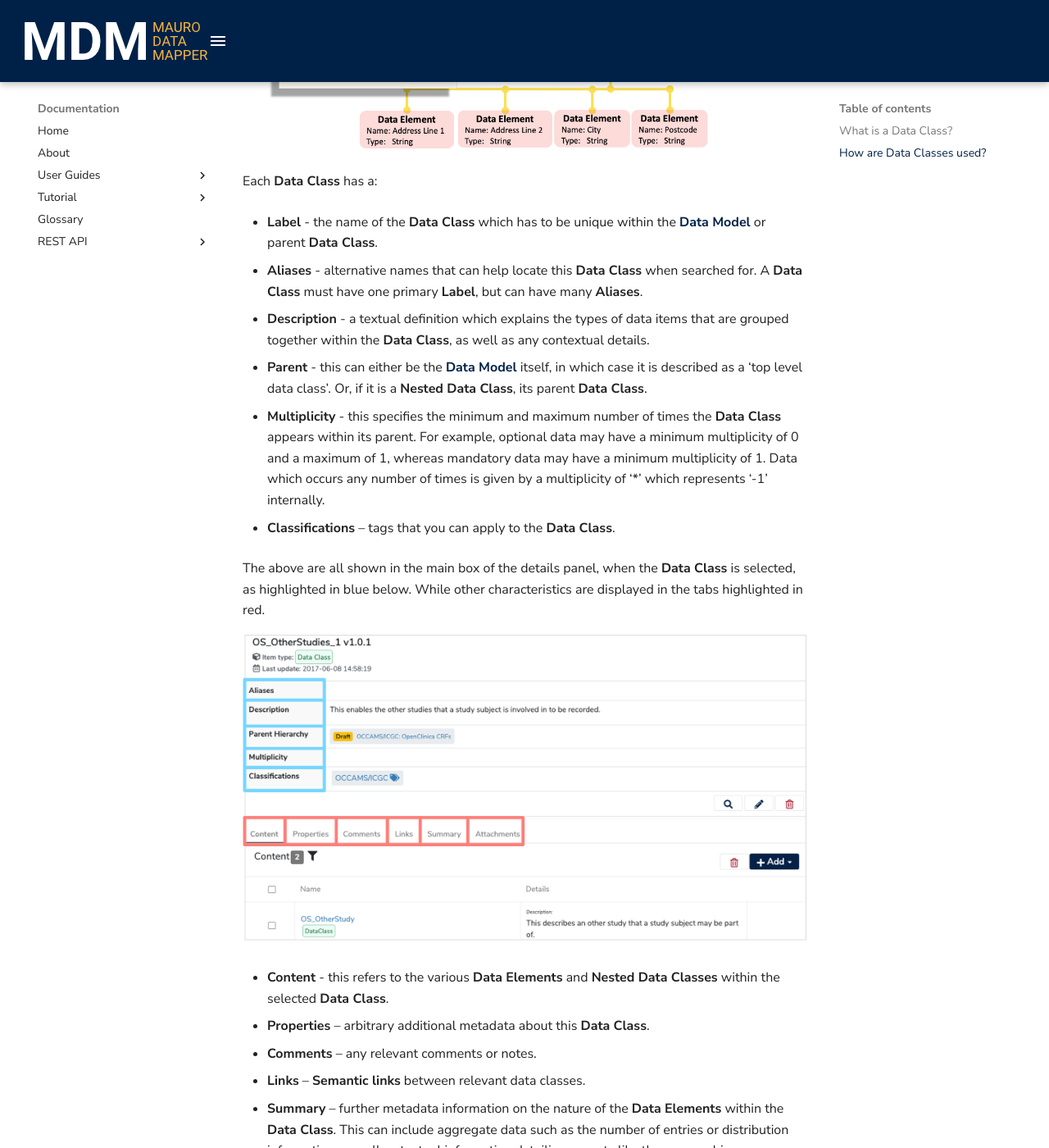
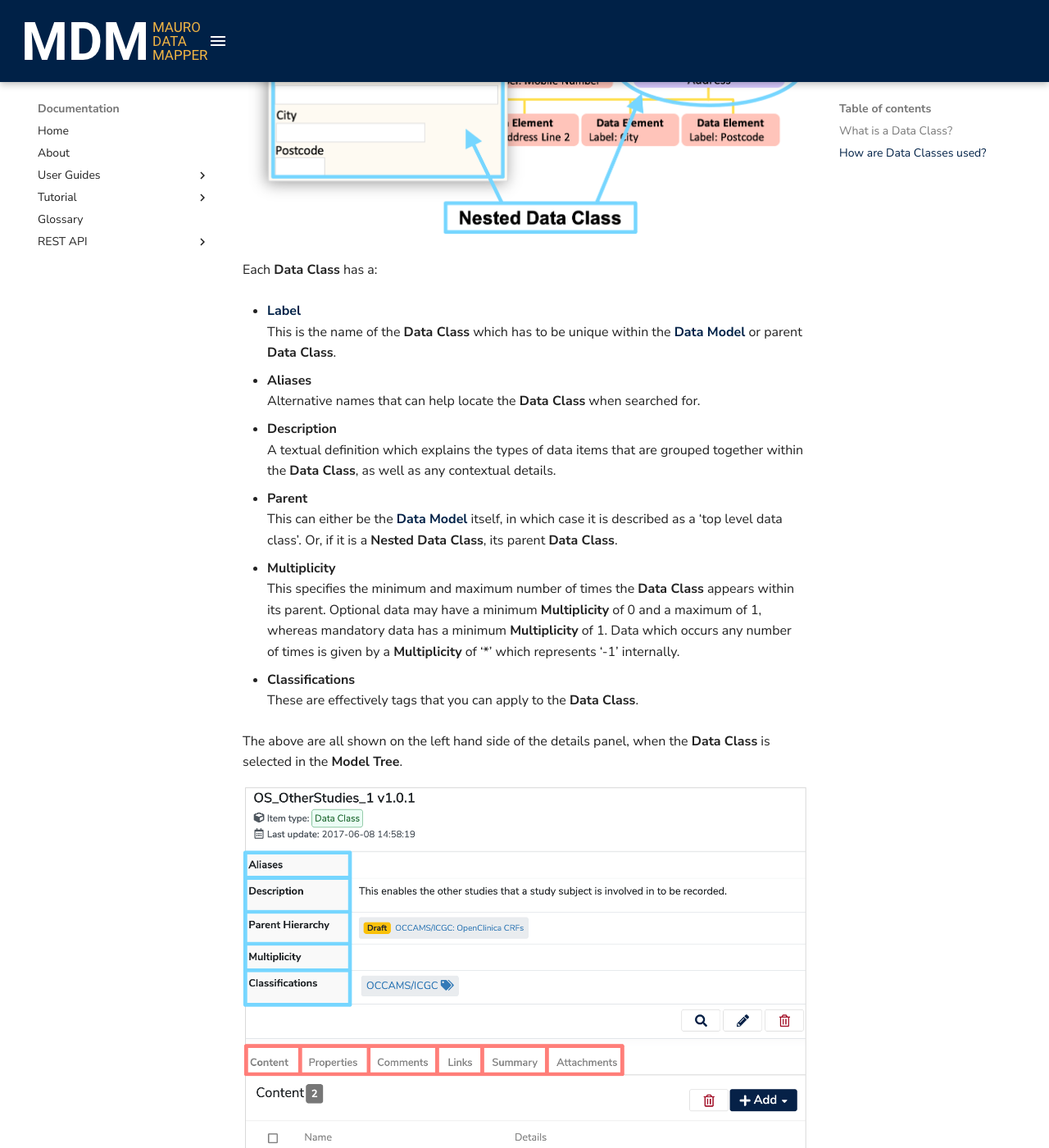
Before and after one commit to MauroDataMapper/docs, an MkDocs documentation site: the page built from docs/glossary/data-class/data-class.md, in a window 1280 px wide and 1400 px high, scrolled down 846 px. Shown: the whole window at 82% size. Built offline with MkDocs 1.6.1 and Material for MkDocs 9.7.7, drawn with Linux system fonts in a browser that asks for light colours; some of the changed text lies outside the part shown.

Commit message:
Updated Data Class Glossary page

```diff
--- a/docs/glossary/data-class/data-class.md
+++ b/docs/glossary/data-class/data-class.md
@@ -9,39 +9,55 @@
 
 You can also have a **Data Class** within a **Data Class**, known as a **Nested Data Class**, which can be a useful way of managing complex sets of data. There is no limit on the number of **Nested Data Classes** you can include.
 
-![Nested Data Classes](nested-data-class-graphic-2.png)
+For example, in a webform, there may be a section called **'Contact details'**, which would be one **Data Class**. Within that section however, there may be another labelled **'Correspondance Address'**, which would be a **Nested Data Class**.
+
+![Nested Data Class in a webform and a Data Model flowchart](nested-data-class.png)
 
 
 Each **Data Class** has a:
 
-* **Label** - the name of the **Data Class** which has to be unique within the **[Data Model](../data-model/data-model.md)** or parent **Data Class**.
+* **[Label](../label/label.md)**
+	This is the name of the **Data Class** which has to be unique within the **[Data Model](../data-model/data-model.md)** or parent **Data Class**.
 
-* **Aliases** - alternative names that can help locate this **Data Class** when searched for. A **Data Class** must have one primary **Label**, but can have many **Aliases**.
+* **Aliases**
+	Alternative names that can help locate the **Data Class** when searched for.
 
-* **Description** - a textual definition which explains the types of data items that are grouped together within the **Data Class**, as well as any contextual details.
+* **Description**
+	A textual definition which explains the types of data items that are grouped together within the **Data Class**, as well as any contextual details.
 
-* **Parent** - this can either be the **[Data Model](../data-model/data-model.md)** itself, in which case it is described as a ‘top level data class’. Or, if it is a **Nested Data Class**, its parent **Data Class**.
+* **Parent**
+	This can either be the **[Data Model](../data-model/data-model.md)** itself, in which case it is described as a ‘top level data class’. Or, if it is a **Nested Data Class**, its parent **Data Class**.
 
-* **Multiplicity** - this specifies the minimum and maximum number of times the **Data Class** appears within its parent. For example, optional data may have a minimum multiplicity of 0 and a maximum of 1, whereas mandatory data may have a minimum multiplicity of 1. Data which occurs any number of times is given by a multiplicity of ‘*’ which represents ‘-1’ internally.
+* **Multiplicity**
+	This specifies the minimum and maximum number of times the **Data Class** appears within its parent. Optional data may have a minimum **Multiplicity** of 0 and a maximum of 1, whereas mandatory data has a minimum **Multiplicity** of 1. Data which occurs any number of times is given by a **Multiplicity** of ‘*’ which represents ‘-1’ internally.
 
-* **Classifications** – tags that you can apply to the **Data Class**.
+* **Classifications**
+	These are effectively tags that you can apply to the **Data Class**.
 
-The above are all shown in the main box of the details panel, when the **Data Class** is selected, as highlighted in blue below. While other characteristics are displayed in the tabs highlighted in red.
+The above are all shown on the left hand side of the details panel, when the **Data Class** is selected in the **Model Tree**.
 
 
 ![Data Class details](data-class-details.png)
 
 
-* **Content** - this refers to the various **Data Elements** and **Nested Data Classes** within the selected **Data Class**.
+Other characteristics are displayed in the tabs underneath the details panel, when the **Data Class** is selected in the **Model Tree**.
 
-* **Properties** – arbitrary additional metadata about this **Data Class**.
+* **Content**
+	This refers to the various **Data Elements** and **Nested Data Classes** within the selected **Data Class**.
 
-* **Comments** – any relevant comments or notes.
+* **Properties**
+	Arbitrary additional metadata about this **Data Class**.
 
-* **Links** – **Semantic links** between relevant data classes.
+* **Comments**
+	Any relevant comments or notes.
 
-* **Summary** – further metadata information on the nature of the **Data Elements** within the **Data Class**. This can include aggregate data such as the number of entries or distribution information as well as textual information detailing aspects like the geographic representation of the data set or the duration of collection.
+* **Links**
+	**Semantic links** between relevant data classes.
 
-* **Attachments** – files can be added to the **Data Class**, providing additional information and context.
+* **Summary**
+	Further metadata information on the nature of the **Data Elements** within the **Data Class**. This can include aggregate data such as the number of entries or distribution information as well as textual information detailing aspects like the geographic representation of the data set or the duration of collection.
+
+* **Attachments**
+	Files can be added to provide additional information and context.
 
 ---
```
Also changed, not shown: docs/glossary/data-class/data-class-details.png, docs/glossary/data-class/nested-data-class-graphic-2.png (deleted), docs/glossary/data-class/nested-data-class.png (added).
